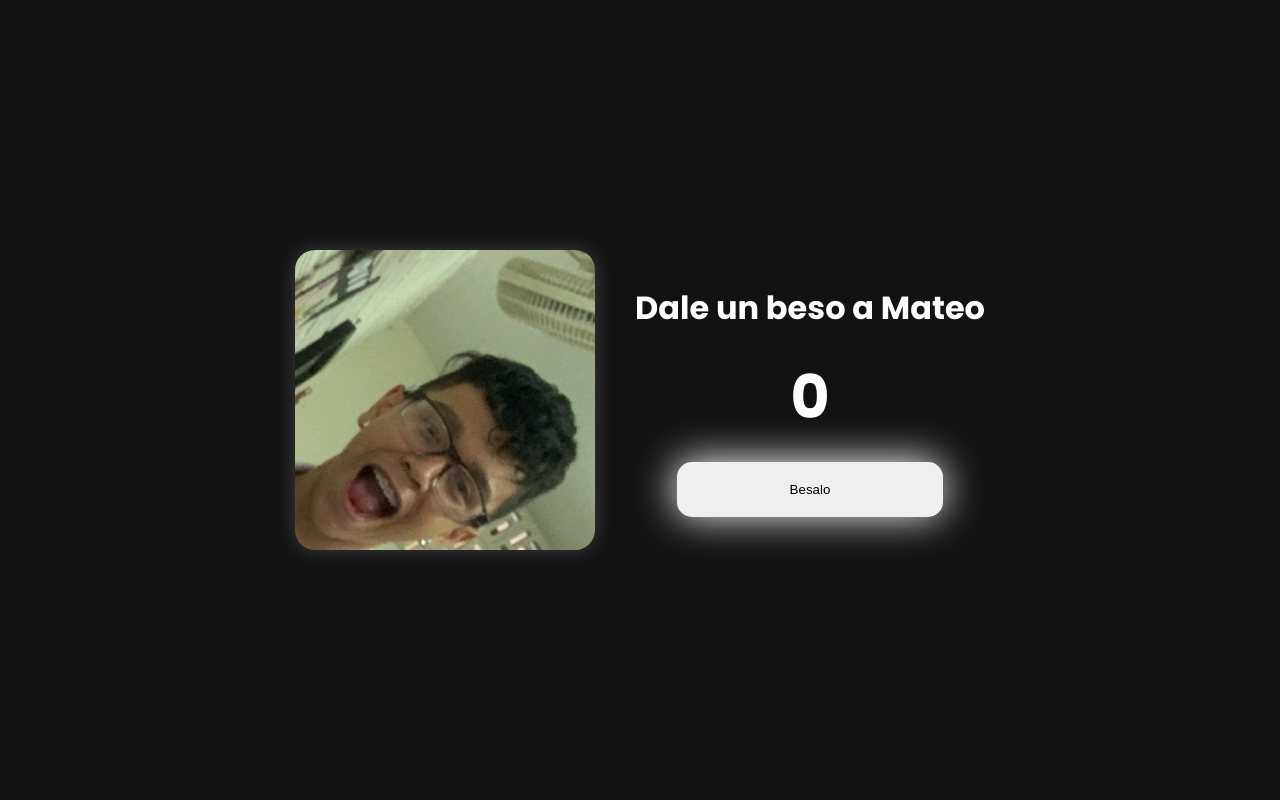
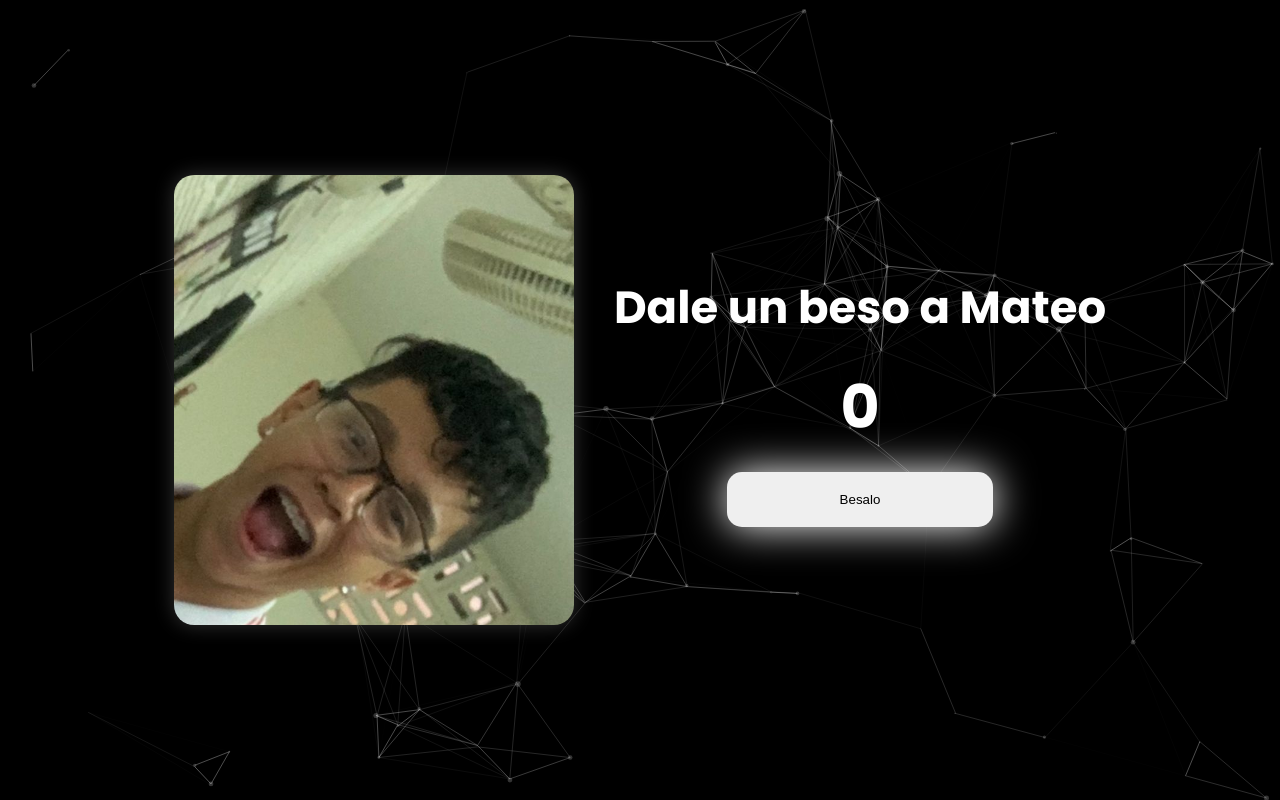
Before and after one commit to SamuelPineres10/MateoArrubla, a plain HTML site: page Index.html in a window 1280 px wide. Drawn offline with nearby package versions, Linux system fonts and the light colour scheme.

Commit message:
Utilizamos particulas como fondo y le dimos un ancho y largo a la foto de Mateo

```diff
--- a/Hola.js
+++ b/Hola.js
@@ -28,6 +28,9 @@ buttonKissMateo.addEventListener('click', (event) => {
         createKissAnimation(event.clientX - 25, event.clientY - 25);
         contador++
         textKissMateo.textContent = contador
+        if (contador > 5){
+            textKissMateo.style.color = "#db7093"
+        }
     } else if (!limite) {
         // Mover la imagen arriba del texto y apilar el layout en columna
         if (pageContainer && imageContainer && textContainer) {
@@ -44,6 +47,7 @@ buttonKissMateo.addEventListener('click', (event) => {
         alert("Mucho!")
         textTeo.textContent = ""
         textKissMateo.textContent = "¡Ya no te lo puedes besar!"
+        textKissMateo.style.color = "#FFFF"
         buttonKissMateo.textContent = "Muchos besos por hoy!"
         limite = true
     } else {
--- a/Index.html
+++ b/Index.html
@@ -7,8 +7,19 @@
     <style>
         @import url('https://fonts.googleapis.com/css2?family=Poppins:ital,wght@0,100;0,200;0,300;0,400;0,500;0,600;0,700;0,800;0,900;1,100;1,200;1,300;1,400;1,500;1,600;1,700;1,800;1,900&display=swap');
 
+        #particles-js {
+            position: absolute;
+            width: 100%;
+            height: 100%;
+            top: 0;
+            left: 0;
+            z-index: -1;
+            background-color: #000000;
+            overflow: hidden;
+        }
+
         body{
-            background-color: #121212;
+
             font-family: "Poppins", sans-serif;
             font-weight: 400;
             font-style: normal;
@@ -19,6 +30,7 @@
             align-items: center;
         }
 
+
             .page-container {
                 display: flex;
                 gap: 40px;
@@ -26,8 +38,8 @@
             }
 
             .image-container {
-                width: 300px;
-                height: 300px;
+                width: 400px;
+                height: 450px;
                 overflow: hidden;
                 border-radius: 20px;
                 box-shadow: 0 0 20px rgba(255, 255, 255, 0.2);
@@ -48,6 +60,10 @@
                 width: 100%;
                 height: 100%;
                 position: relative;
+            }
+
+            #kissTeo {
+                font-size: 45px;
             }
 
             .two-photos img {
@@ -134,7 +150,7 @@
             border: none;
             width: 20em;
             border-radius: 15px;
-            filter: drop-shadow(-1px -1px 20px rgb(255, 255, 255));
+            filter: drop-shadow(0px 0px 20px rgb(255, 255, 255));
         }
 
         .container {
@@ -167,6 +183,8 @@
 </head>
 <body>
 
+<div id="particles-js"></div>
+
 <div class="page-container">
     <div class="image-container">
         <img src="./photos/Imagen de WhatsApp 2025-11-07 a las 11.34.57_539b52eb.jpg" alt="Foto de Mateo">
@@ -180,9 +198,12 @@
 </div>
 
 <script src="Hola.js"></script>
-
-
-
-
+<script src="Hola.js"></script>
+<script src="https://cdn.jsdelivr.net/particles.js/2.0.0/particles.min.js"></script>
+<script>
+    particlesJS.load('particles-js', 'particles.json', function() {
+        console.log('particles.js loaded - callback');
+    });
+</script>
 </body>
 </html>
--- /dev/null
+++ b/particles.json
@@ -0,0 +1,67 @@
+{
+  "particles": {
+    "number": {
+      "value": 80,
+      "density": {
+        "enable": true,
+        "value_area": 800
+      }
+    },
+    "color": {
+      "value": "#ffffff"
+    },
+    "shape": {
+      "type": "circle"
+    },
+    "opacity": {
+      "value": 0.2,
+      "random": false
+    },
+    "size": {
+      "value": 3,
+      "random": true
+    },
+    "line_linked": {
+      "enable": true,
+      "distance": 150,
+      "color": "#ffffff",
+      "opacity": 0.4,
+      "width": 1
+    },
+    "move": {
+      "enable": true,
+      "speed": 6,
+      "direction": "none",
+      "random": false,
+      "straight": false,
+      "out_mode": "out",
+      "bounce": false
+    }
+  },
+  "interactivity": {
+    "detect_on": "canvas",
+    "events": {
+      "onhover": {
+        "enable": true,
+        "mode": "grab"
+      },
+      "onclick": {
+        "enable": true,
+        "mode": "push"
+      },
+      "resize": true
+    },
+    "modes": {
+      "grab": {
+        "distance": 230,
+        "line_linked": {
+          "opacity": 1
+        }
+      },
+      "push": {
+        "particles_nb": 8
+      }
+    }
+  },
+  "retina_detect": true
+}
```
